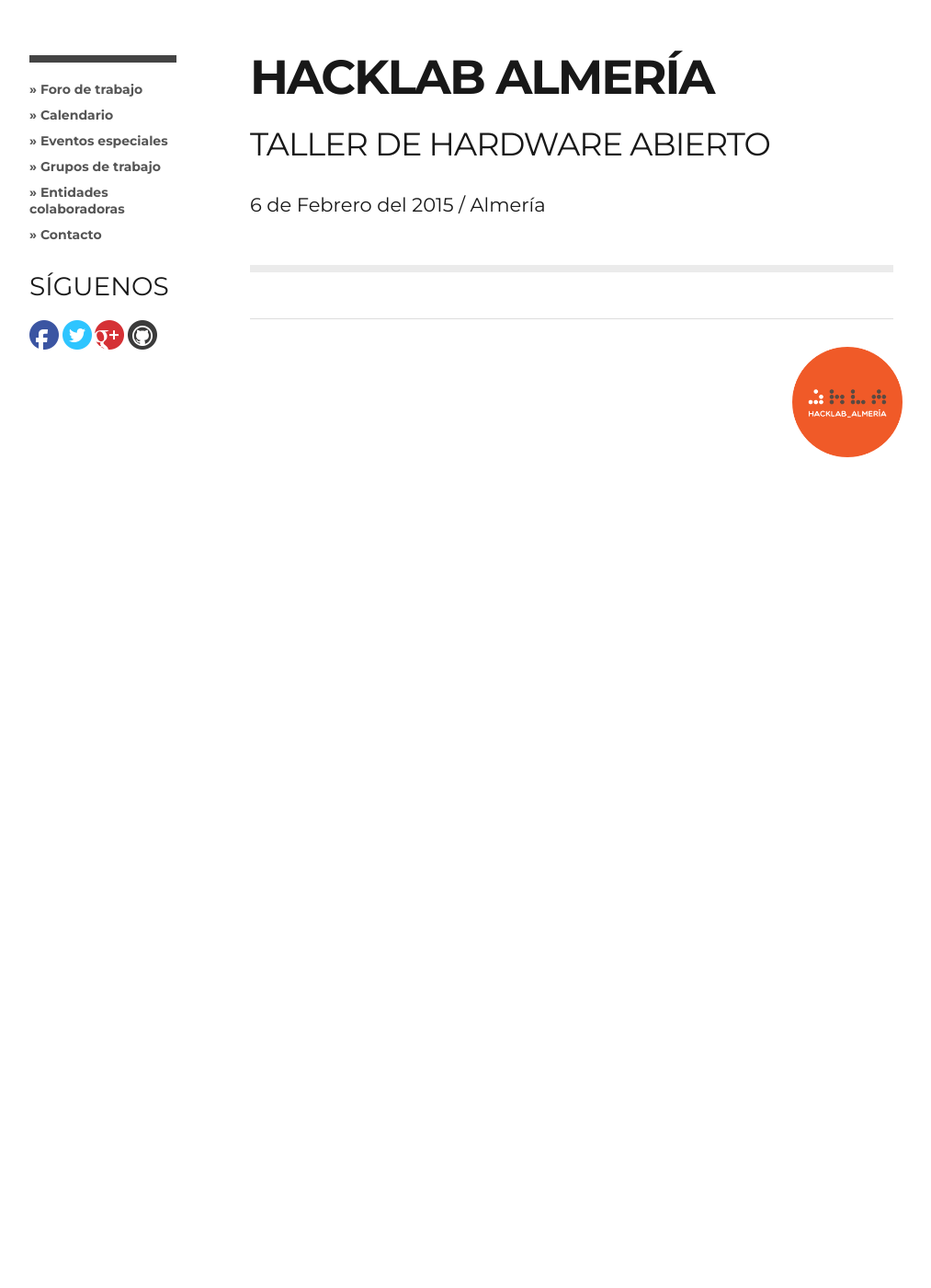
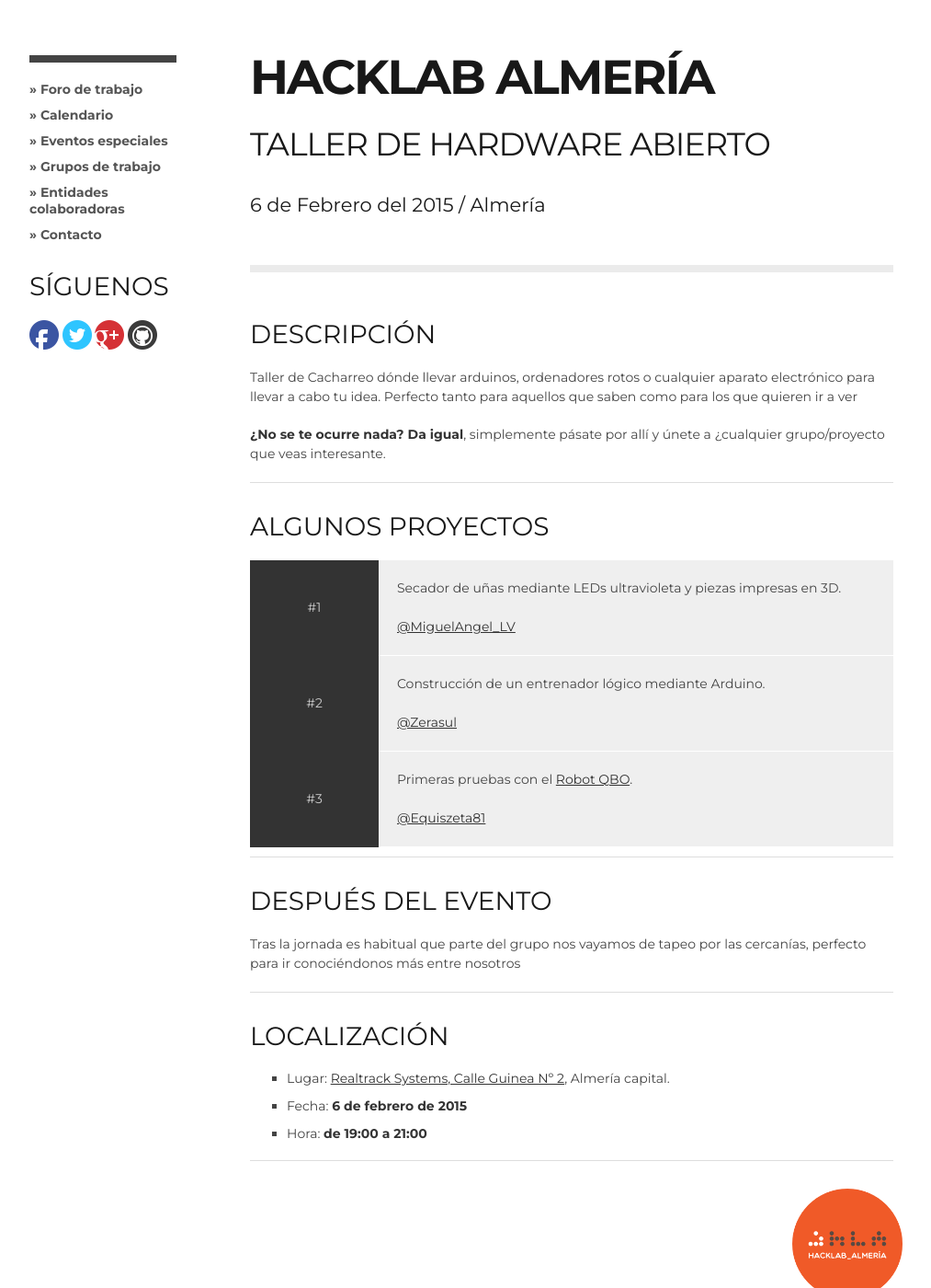
Before and after one commit to HackLab-Almeria/hacklab-almeria.github.io, a Jekyll site: the page built from _posts/2015-02-06-taller-de-hardware-abierto.md, in a window 1280 px wide and 1400 px high. Shown: the whole window at 92% size, without its empty margins (138-1151 px from the left). Built offline with Jekyll 4.4.1, drawn with Linux system fonts in a browser that asks for light colours; comment, search, counter and statistics services are not loaded.

Commit message:
Se han añadido algunos eventos pasados

```diff
--- a/_posts/2015-02-06-taller-de-hardware-abierto.md
+++ b/_posts/2015-02-06-taller-de-hardware-abierto.md
@@ -4,3 +4,40 @@
 subtitle: 6 de Febrero del 2015 / Almería
 category: evento
 ---
+
+### DESCRIPCIÓN
+
+Taller de Cacharreo dónde llevar arduinos, ordenadores rotos o cualquier
+aparato electrónico para llevar a cabo tu idea. Perfecto tanto para aquellos
+que saben como para los que quieren ir a ver
+
+**¿No se te ocurre nada? Da igual**, simplemente pásate por allí y únete a
+¿cualquier grupo/proyecto que veas interesante.
+
+---
+
+### ALGUNOS PROYECTOS
+
+| #1 |	Secador de uñas mediante LEDs ultravioleta y piezas impresas en 3D. <br><br> [@MiguelAngel_LV][1] |
+| #2 | Construcción de un entrenador lógico mediante Arduino. <br><br> [@Zerasul][2] |
+| #3 | Primeras pruebas con el [Robot QBO][4]. <br><br> [@Equiszeta81][3] |
+
+---
+
+### DESPUÉS DEL EVENTO
+
+Tras la jornada es habitual que parte del grupo nos vayamos de tapeo por las cercanías, perfecto para ir conociéndonos más entre nosotros
+
+---
+
+### LOCALIZACIÓN
+
+* Lugar: [Realtrack Systems, Calle Guinea Nº 2][5], Almería capital.
+* Fecha: **6 de febrero de 2015**
+* Hora: **de 19:00 a 21:00**
+
+[1]: https://twitter.com/miguelangel_lv
+[2]: https://twitter.com/zerasul
+[3]: https://twitter.com/equiszeta81
+[4]: https://www.youtube.com/watch?v=TphFUYRAx_c
+[5]: http://bit.ly/RealTrackSystems
```
Also changed, not shown: _posts/2015-02-13-taller-de-hardware-abierto.md (+62 -15 lines), eventos/index.md (+2 -5 lines).
